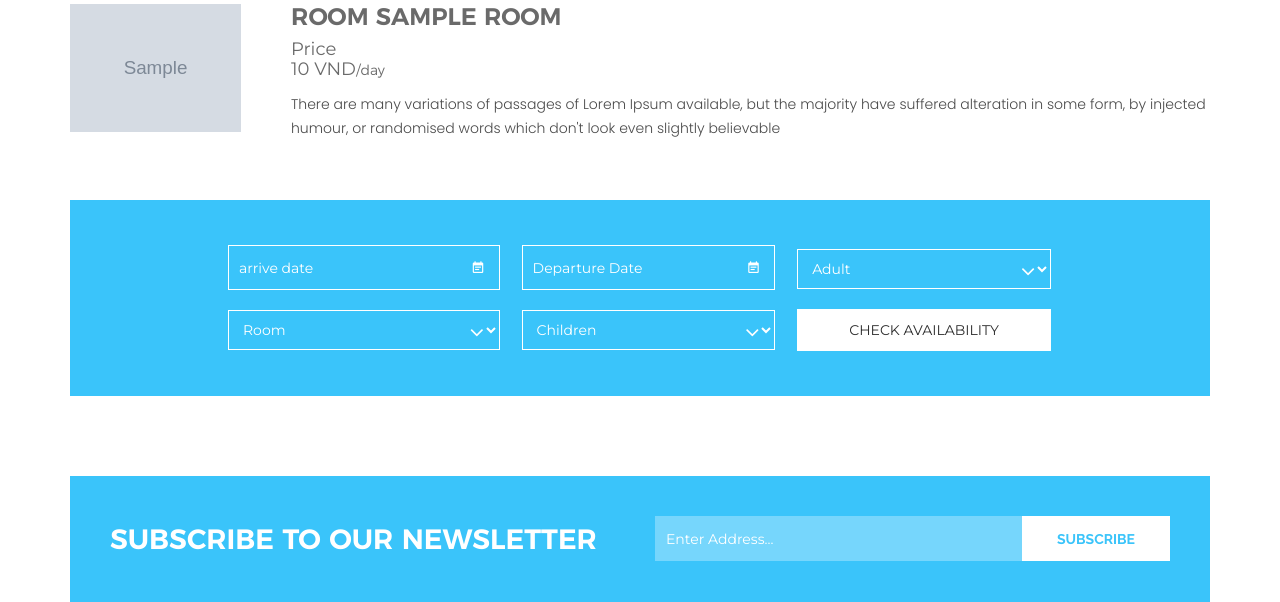
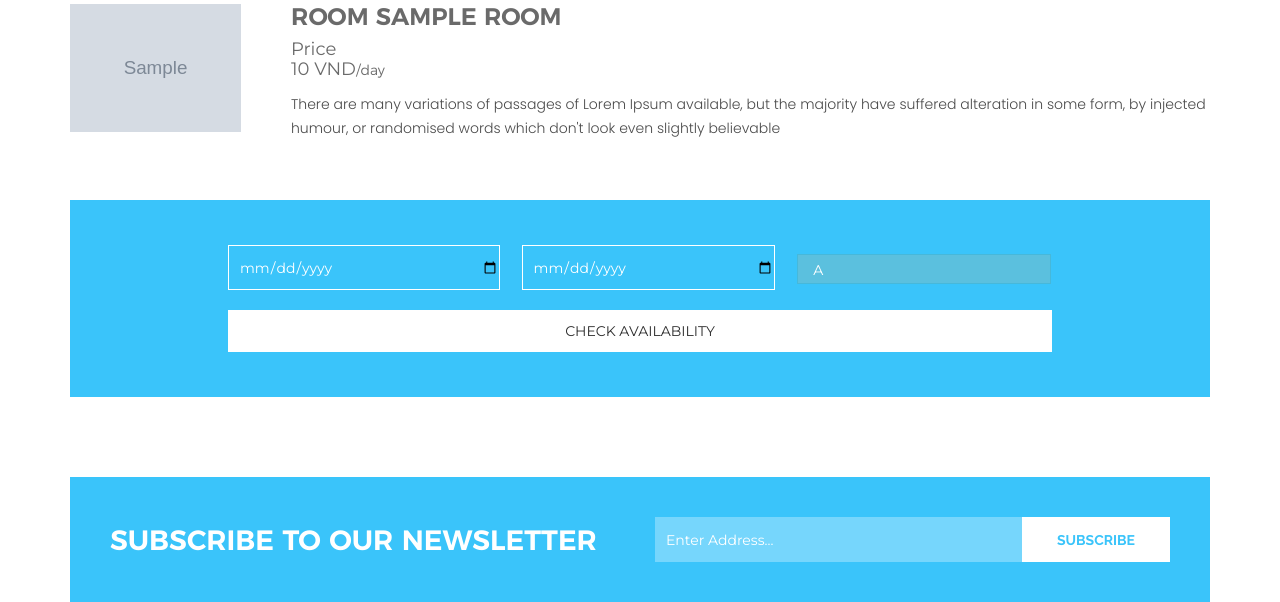
Before and after one commit to LQuangTien/hotelmanagement, a Flask app: template mainapp/templates/hotel/booking.html in a window 1280 px wide. Shown: the part 971-1573 px from the top of the page. Run offline with Flask 2, Linux system fonts and the light colour scheme; the template is opened without the code that fills it: most values are stand-ins (such as "Sample title", 1, 10 or a date in 2020); grey boxes marked "Sample" are stand-in pictures; some libraries are stand-ins or nearby versions.

Commit message:
Edit booking form

```diff
--- a/mainapp/templates/hotel/booking.html
+++ b/mainapp/templates/hotel/booking.html
@@ -47,42 +47,26 @@
                                             <form action="#">
                                                 <div class="single-form-part">
                                                     <div class="date-to mb-20">
-                                                        <input class="date-picker" type="text" placeholder="arrive date" value="arrive date">
-                                                        <i class="mdi mdi-calendar-text"></i>
-                                                    </div>
-                                                    <div class="select-option">
-                                                        <select>
-                                                            <option value="1" selected>Room</option>
-                                                            <option value="2">Room 2</option>
-                                                            <option value="3">Room 3</option>
-                                                        </select>
+                                                        <input  type="date" name="arriveDate">
                                                     </div>
                                                 </div>
                                                 <div class="single-form-part">
                                                     <div class="date-to mb-20">
-                                                        <input type="text" class="date-picker" placeholder="Departure Date" value="Departure Date">
-                                                        <i class="mdi mdi-calendar-text"></i>
+                                                        <input type="date" name="departureDate">
                                                     </div>
-                                                    <div class="select-option">
-                                                        <select>
-                                                            <option value="1" selected>Children</option>
-                                                            <option value="2">Mael</option>
-                                                            <option value="3">lady</option>
+                                                </div>
+                                                <div class="single-form-part">
+                                                    <div class="select-option mb-20">
+                                                        <select name="type" class="select-booking">
+                                                            <option value="1" selected>A</option>
+                                                            <option value="2">B</option>
+                                                            <option value="3">C</option>
+                                                            <option value="Any">Any</option>
                                                         </select>
                                                     </div>
                                                 </div>
-
-                                                <div class="single-form-part">
-                                                    <div class="select-option mb-20">
-                                                        <select>
-                                                            <option value="1" selected>Adult</option>
-                                                            <option value="2">Teen</option>
-                                                            <option value="3">Children</option>
-                                                        </select>
-                                                    </div>
-                                                    <div class="submit-form">
-                                                        <button type="submit">Check Availability</button>
-                                                    </div>
+                                                <div class="submit-form">
+                                                    <button type="submit">Check Availability</button>
                                                 </div>
                                             </form>
                                         </div>
--- a/mainapp/templates/hotel/our-room.html
+++ b/mainapp/templates/hotel/our-room.html
@@ -49,7 +49,7 @@
                       <h5>{{ "{:,}".format(typeInfo.price) }} VND<span>/day</span></h5>
                     </div>
                     <div class="room-book">
-                      <button>
+                      <button style="border: none">
                         <a>Book now</a>
                       </button>
                     </div>
```
Also changed, not shown: mainapp/templates/hotel/index.html (+0 -7 lines).
